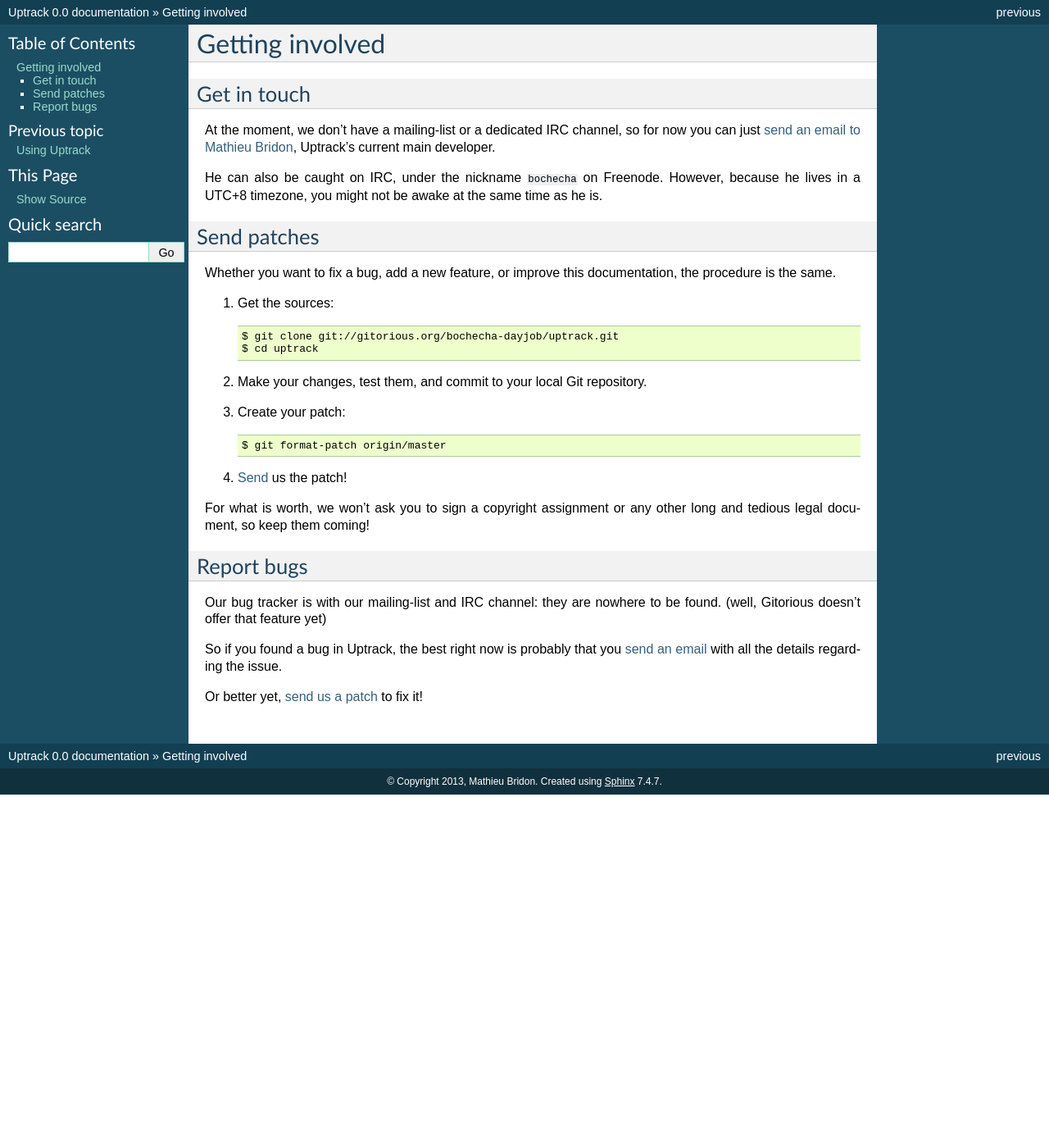
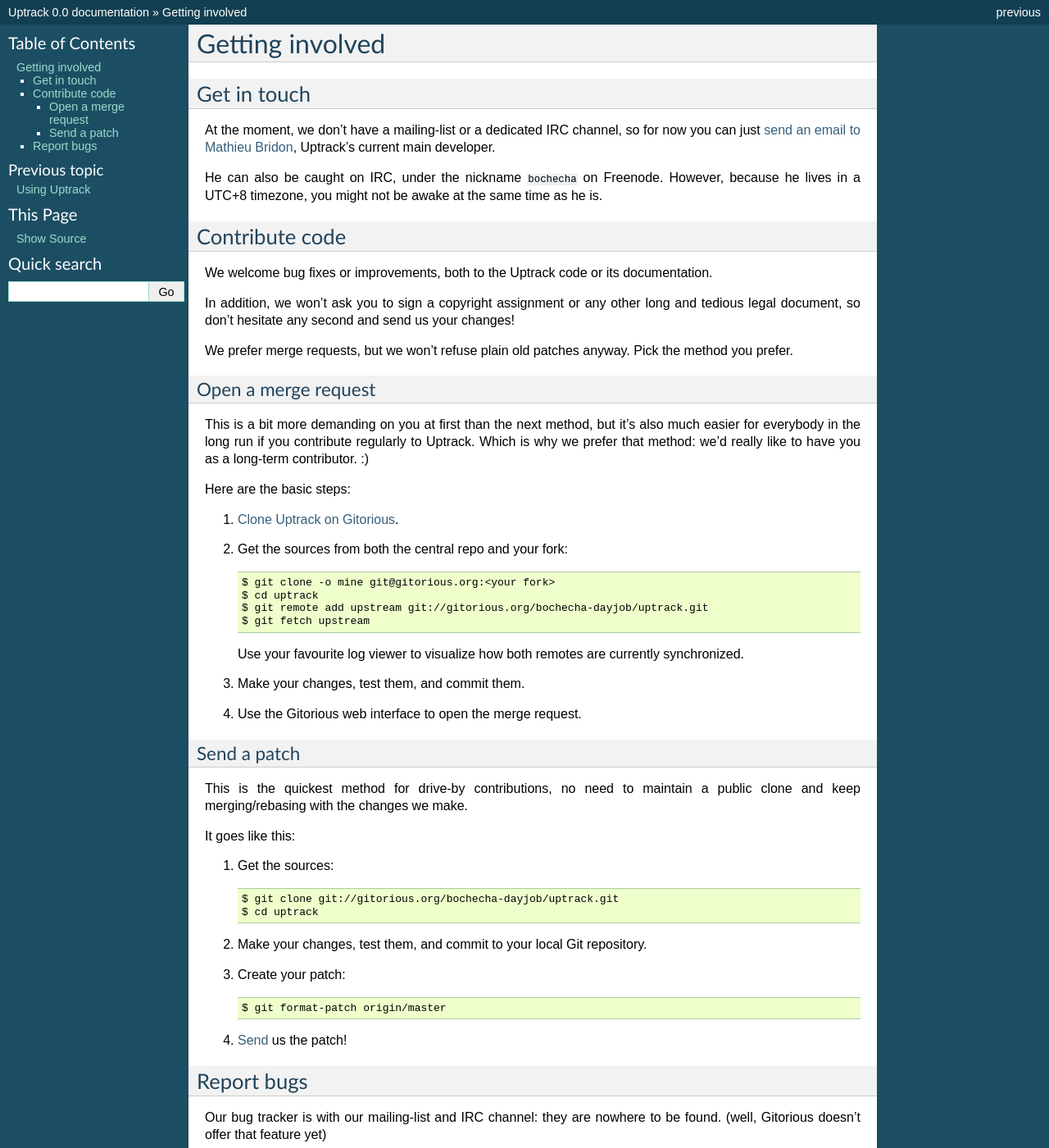
Before and after one commit to network-box/uptrack, a Sphinx documentation site: the page built from doc/source/getinvolved.rst, in a window 1280 px wide and 1400 px high. Shown: the whole window at 82% size. Built offline with Sphinx 7.4.7, drawn with Linux system fonts in a browser that asks for light colours.

Commit message:
doc: We accept merge requests, too

```diff
--- a/doc/source/getinvolved.rst
+++ b/doc/source/getinvolved.rst
@@ -16,13 +16,57 @@
 However, because he lives in a UTC+8 timezone, you might not be awake at the
 same time as he is.
 
-.. _patches:
+.. _code:
 
-Send patches
-============
+Contribute code
+===============
 
-Whether you want to fix a bug, add a new feature, or improve this
-documentation, the procedure is the same.
+We welcome bug fixes or improvements, both to the Uptrack code or its
+documentation.
+
+In addition, we won't ask you to sign a copyright assignment or any
+other long and tedious legal document, so don't hesitate any second and send
+us your changes!
+
+We prefer merge requests, but we won't refuse plain old patches anyway. Pick
+the method you prefer.
+
+Open a merge request
+--------------------
+
+This is a bit more demanding on you at first than the next method, but it's
+also much easier for everybody in the long run if you contribute regularly to
+Uptrack. Which is why we prefer that method: we'd really like to have you as a
+long-term contributor. :)
+
+Here are the basic steps:
+
+1. `Clone Uptrack on Gitorious`_.
+
+2. Get the sources from both the central repo and your fork::
+
+    $ git clone -o mine git@gitorious.org:<your fork>
+    $ cd uptrack
+    $ git remote add upstream git://gitorious.org/bochecha-dayjob/uptrack.git
+    $ git fetch upstream
+
+   Use your favourite log viewer to visualize how both remotes are currently
+   synchronized.
+
+3. Make your changes, test them, and commit them.
+
+4. Use the Gitorious web interface to open the merge request.
+
+.. _Clone Uptrack on Gitorious: https://gitorious.org/bochecha-dayjob/uptrack/clone
+
+
+Send a patch
+------------
+
+This is the quickest method for drive-by contributions, no need to maintain a
+public clone and keep merging/rebasing with the changes we make.
+
+It goes like this:
 
 1. Get the sources::
 
@@ -36,9 +80,6 @@
 
 4. :ref:`Send <contact>` us the patch!
 
-For what is worth, we won't ask you to sign a copyright assignment or any
-other long and tedious legal document, so keep them coming!
-
 .. _report-bugs:
 
 Report bugs
--- a/doc/source/index.rst
+++ b/doc/source/index.rst
@@ -38,7 +38,7 @@
 (CC-By-SA).
 
 We won't ask you to sign a copyright assignment or any other long and tedious
-legal document, so just :ref:`send us your patches <patches>`!
+legal document, so just :ref:`send us your changes <code>`!
 
 .. _Network Box: https://www.network-box.com/
 .. _GNU Affero General Public License: http://www.gnu.org/licenses/agpl.html
```
Also changed, not shown: other parts of doc/source/getinvolved.rst (+1 -1 lines).
